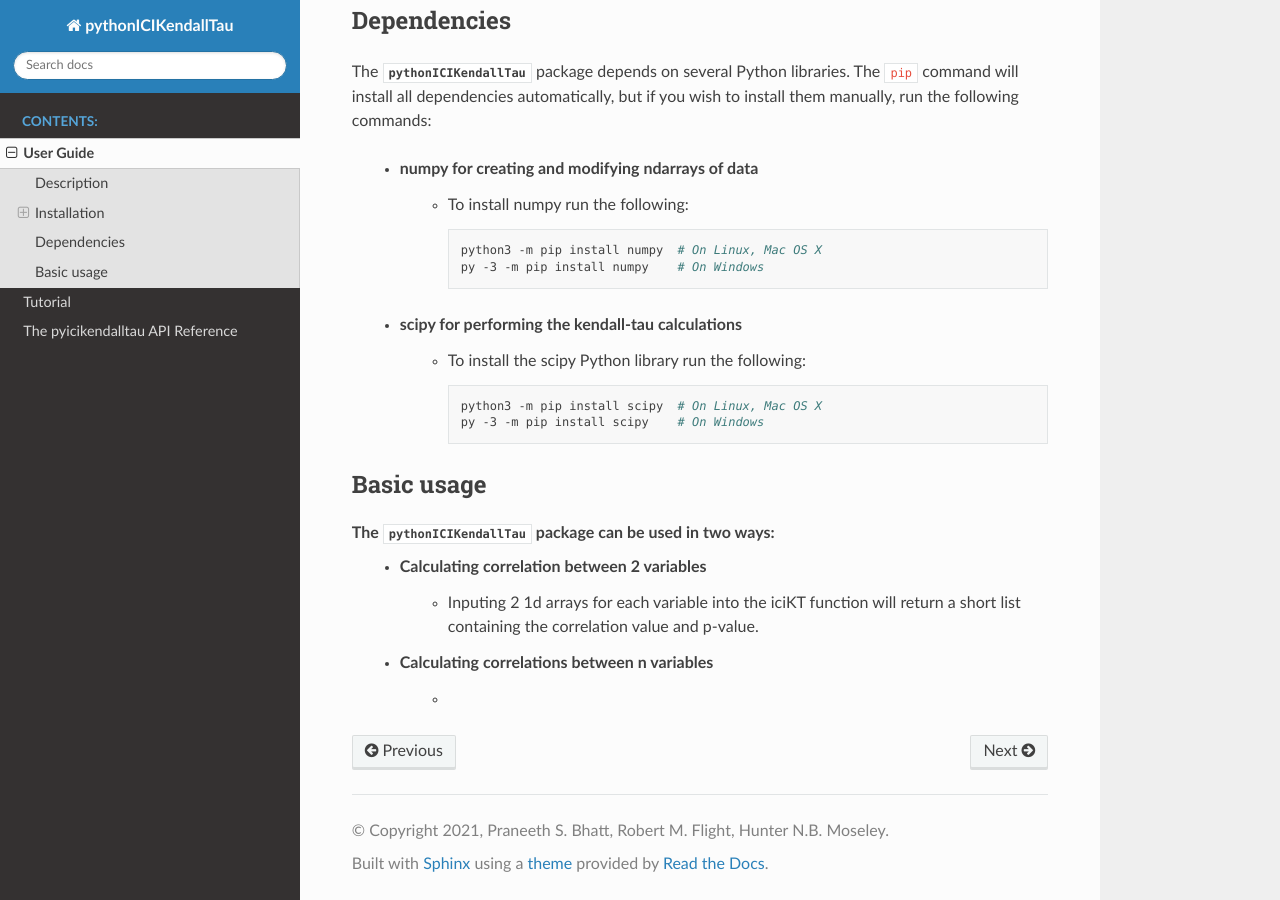
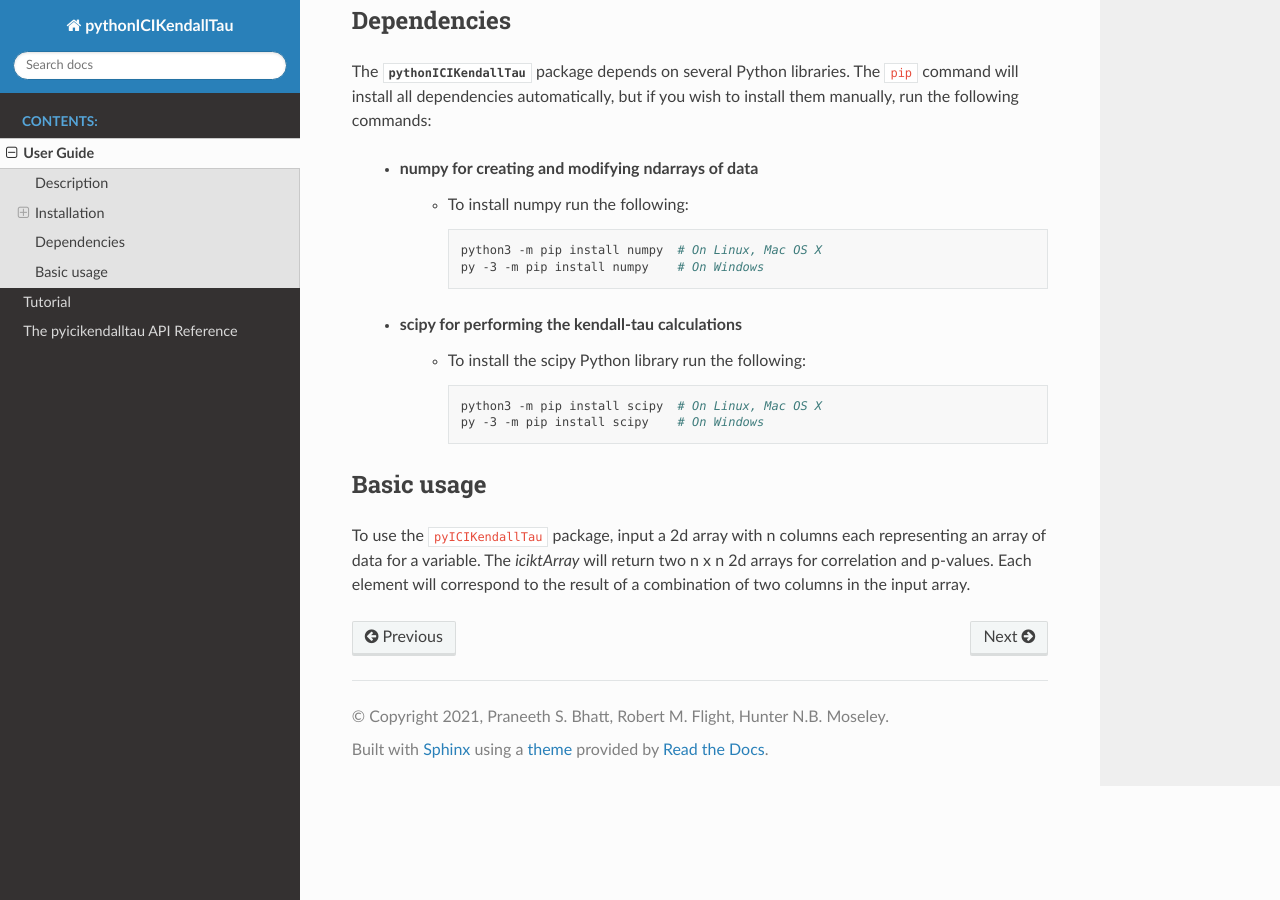
Before and after one commit to MoseleyBioinformaticsLab/icikt, a Sphinx documentation site: the page built from docs/guide.rst, in a window 1280 px wide and 900 px high, scrolled down 979 px. Built offline with Sphinx 7.4.7 and the Read the Docs theme 2.0.0, drawn with Linux system fonts in a browser that asks for light colours.

Commit message:
Update guide.rst

```diff
--- a/docs/guide.rst
+++ b/docs/guide.rst
@@ -75,9 +75,6 @@ run the following commands:
 
 Basic usage
 -----------
-The :mod:`pythonICIKendallTau` package can be used in two ways:
-     * Calculating correlation between  2 variables
-         * Inputing 2 1d arrays for each variable into the iciKT function will return
-           a short list containing the correlation value and p-value.
-     * Calculating correlations between n variables
-         *
+To use the ``pyICIKendallTau`` package, input a 2d array with n columns each representing
+an array of data for a variable. The `iciktArray` will return two n x n 2d arrays for correlation and p-values.
+Each element will correspond to the result of a combination of two columns in the input array.
```
